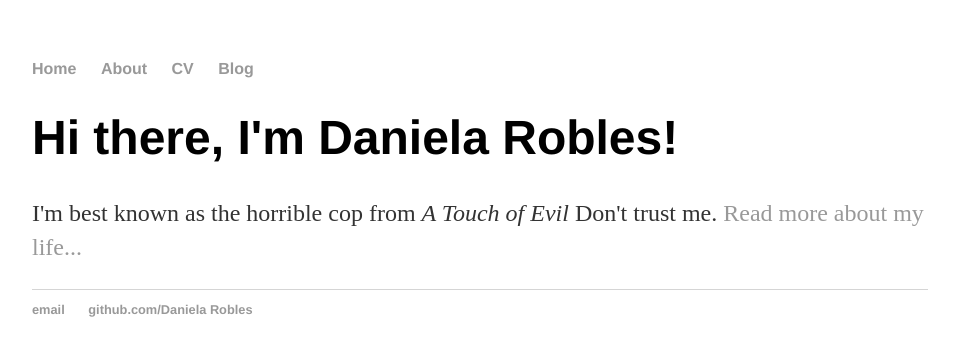
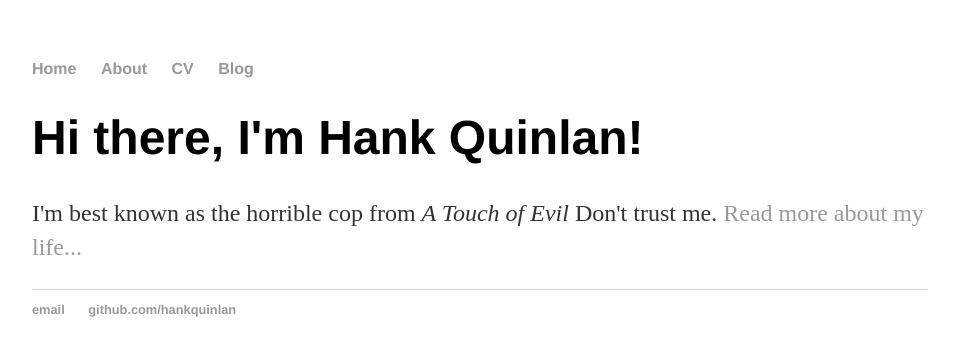
Before and after one commit to Danielar7348/Danielar7348.github.io, a Jekyll site: the page built from index.html, in a window 1280 px wide. Shown: the top 356 px of the page, without its empty margins (160-1115 px from the left). Built offline with Jekyll 4.4.1, drawn with Linux system fonts in a browser that asks for light colours.

Commit message:
Update index.html

```diff
--- a/index.html
+++ b/index.html
@@ -1,30 +1,8 @@
-<!DOCTYPE html>
-<html>
-	<head>
-		<title>Daniela Robles,</title>
-		<!-- link to main stylesheet -->
-		<link rel="stylesheet" type="text/css" href="/css/main.css">
-	</head>
-	<body>
-		<nav>
-    		<ul>
-        		<li><a href="/">Home</a></li>
-	        	<li><a href="/about">About</a></li>
-        		<li><a href="/cv">CV</a></li>
-        		<li><a href="/blog">Blog</a></li>
-    		</ul>
-		</nav>
-		<div class="container">
-    		<div class="blurb">
-        		<h1>Hi there, I'm Daniela Robles!</h1>
-				<p>I'm best known as the horrible cop from <em>A Touch of Evil</em> Don't trust me. <a href="/about">Read more about my life...</a></p>
-    		</div><!-- /.blurb -->
-		</div><!-- /.container -->
-		<footer>
-    		<ul>
-        		<li><a href="mailto:hankquinlanhub@gmail.com">email</a></li>
-        		<li><a href="https://github.com/hankquinlan">github.com/Daniela Robles</a></li>
-			</ul>
-		</footer>
-	</body>
-</html>
+---
+layout: default
+title: Hank Quinlan, Horrible Cop
+---
+<div class="blurb">
+	<h1>Hi there, I'm Hank Quinlan!</h1>
+	<p>I'm best known as the horrible cop from <em>A Touch of Evil</em> Don't trust me. <a href="/about">Read more about my life...</a></p>
+</div><!-- /.blurb -->
```
